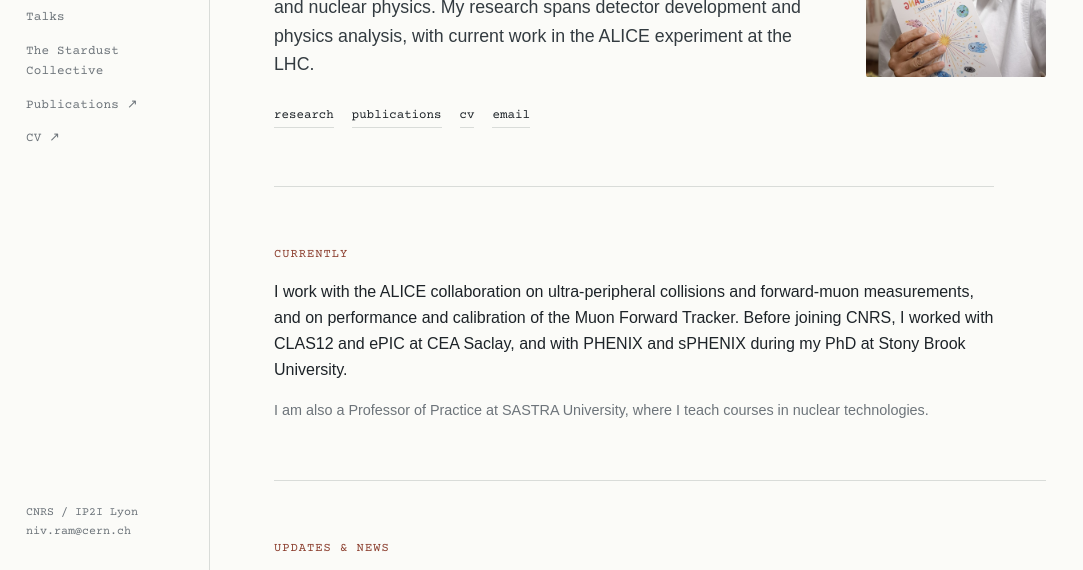
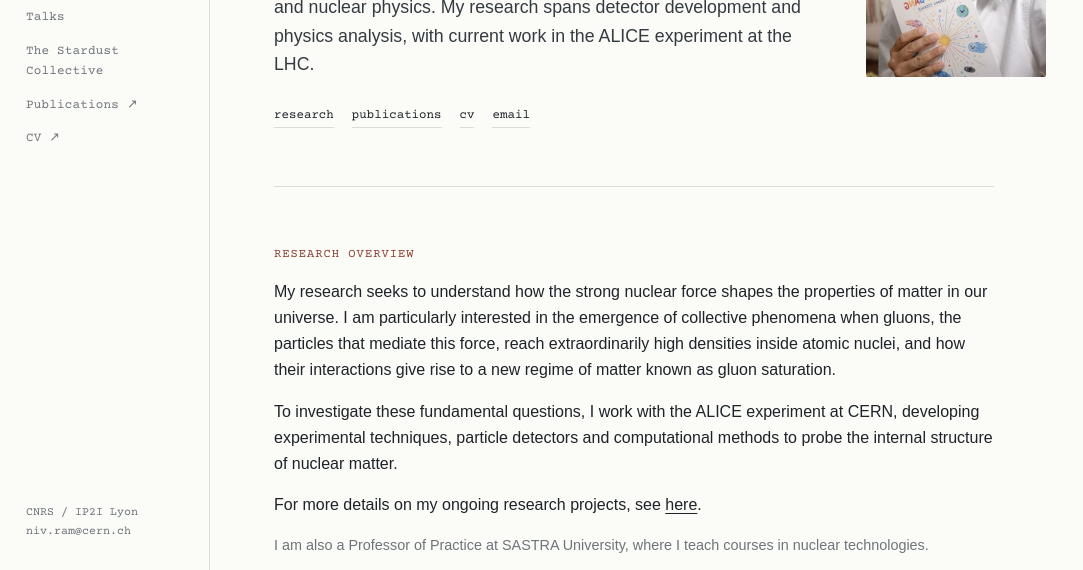
Before and after one commit to nivram-phy/nivram-phy.github.io, a plain HTML site: page index.html in a window 1280 px wide. Shown: the part 224-794 px from the top of the page, without its empty margins (0-1083 px from the left). Drawn offline with nearby package versions, Linux system fonts and the light colour scheme.

Commit message:
Replace homepage Currently section with supplied research overview

```diff
--- a/index.html
+++ b/index.html
@@ -63,13 +63,24 @@
 
 
     <section class="section prose">
-      <div class="eyebrow">Currently</div>
+      <div class="eyebrow">Research overview</div>
 
       <p>
-        I work with the ALICE collaboration on ultra-peripheral collisions and forward-muon
-        measurements, and on performance and calibration of the Muon Forward Tracker.
-        Before joining CNRS, I worked with CLAS12 and ePIC at CEA Saclay, and with PHENIX
-        and sPHENIX during my PhD at Stony Brook University.
+        My research seeks to understand how the strong nuclear force shapes the properties of
+        matter in our universe. I am particularly interested in the emergence of collective
+        phenomena when gluons, the particles that mediate this force, reach extraordinarily
+        high densities inside atomic nuclei, and how their interactions give rise to a new
+        regime of matter known as gluon saturation.
+      </p>
+
+      <p>
+        To investigate these fundamental questions, I work with the ALICE experiment at CERN,
+        developing experimental techniques, particle detectors and computational methods to
+        probe the internal structure of nuclear matter.
+      </p>
+
+      <p>
+        For more details on my ongoing research projects, see <a href="research.html">here</a>.
       </p>
 
       <p class="small">
```
